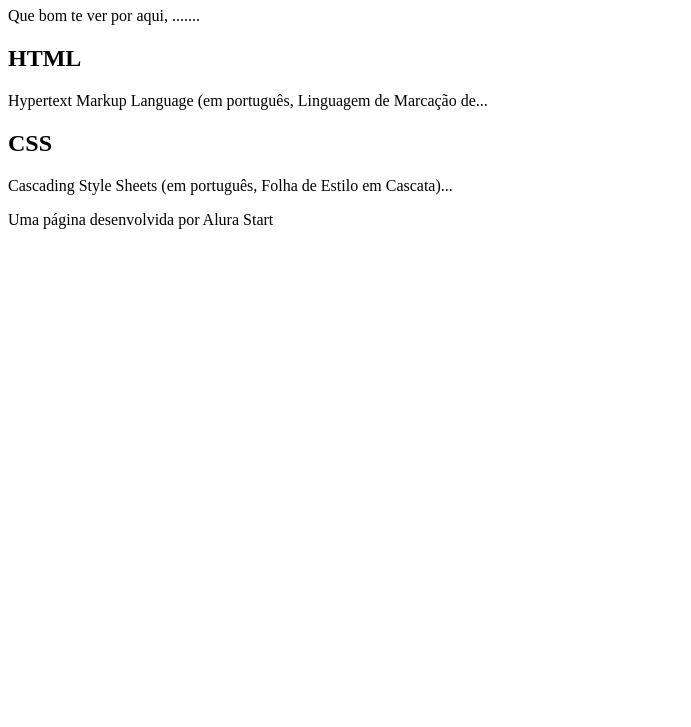
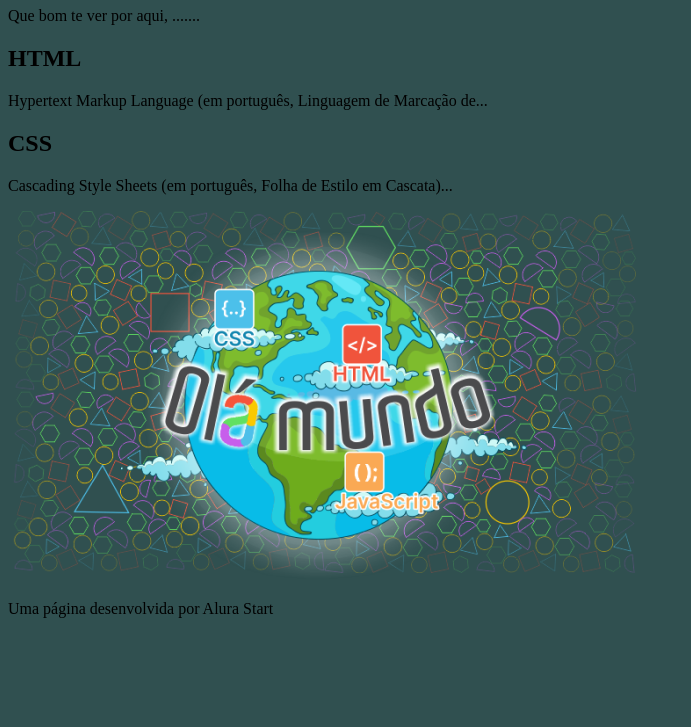
Before and after one commit to JoanirRibeiro/Projeto_HelloWord_forma-o_2a_jornnada-2025, a plain HTML site: page index.html in a window 1280 px wide. Shown: the part 73-800 px from the top of the page, without its empty margins (0-691 px from the left). Drawn offline with Linux system fonts and the light colour scheme.

Commit message:
incluindo imagem e arquivo css

```diff
--- a/index.html
+++ b/index.html
@@ -4,6 +4,7 @@
     <meta charset="UTF-8">
     <meta name="viewport" content="width=device-width, initial-scale=1.0">
     <title>Hello Word</title>
+    <link rel="stylesheet" href="style.css">
 </head>
 <body>
     <header>
@@ -16,6 +17,7 @@
         <p>Hypertext Markup Language (em português, Linguagem de Marcação de...</p>
         <h2>CSS</h2>
         <p>Cascading Style Sheets (em português, Folha de Estilo em Cascata)...</p>
+        <img src="imagem/Olá Mundo.png" alt="Imagem Olá Mundo">
     </section>
 
     <footer>
--- /dev/null
+++ b/style.css
@@ -0,0 +1,3 @@
+body {
+    background-color: #305050;
+}
```
Also changed, not shown: imagem/Olá Mundo.png (added).
